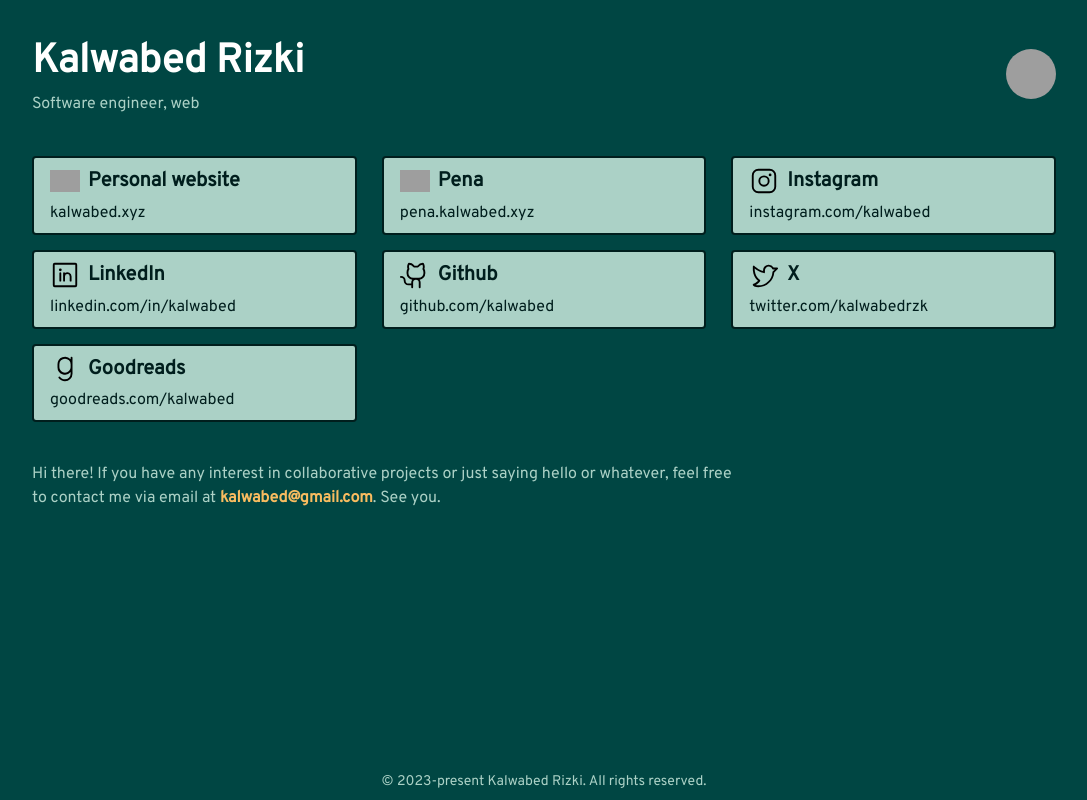
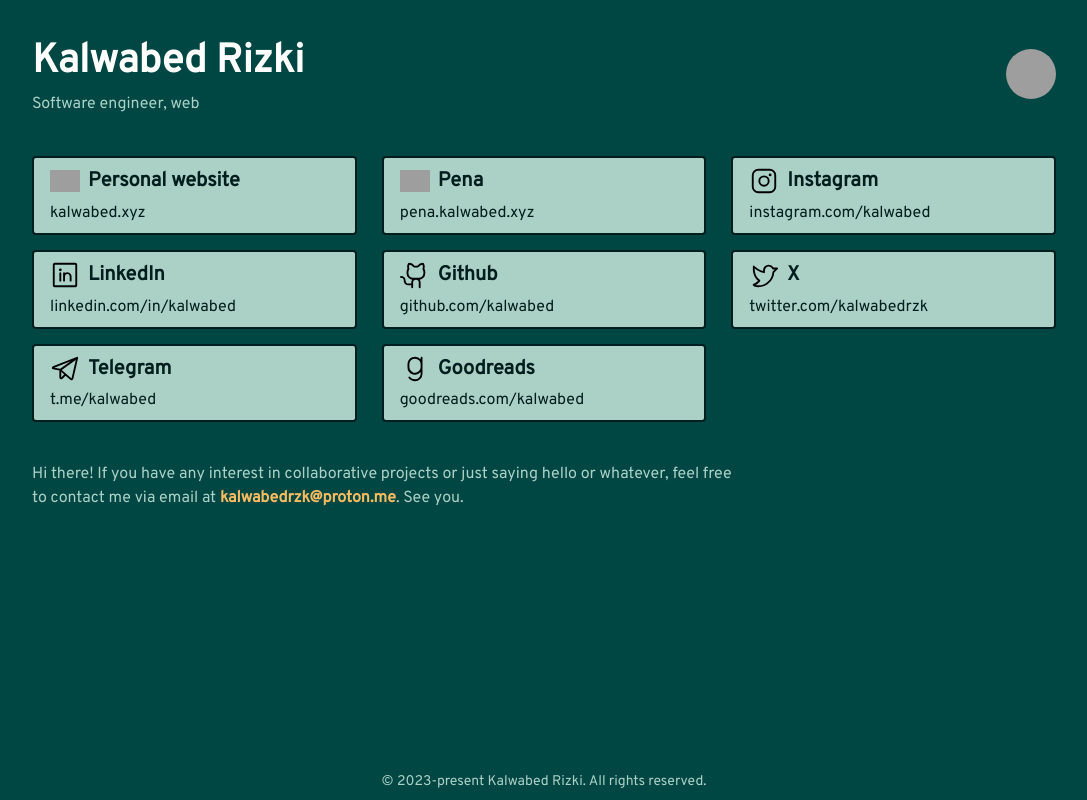
Before and after one commit to kalwabed/links.kalwabed.com, an Astro site: page / in a window 1280 px wide. Shown: the whole page, without its empty margins (96-1183 px from the left). Built offline with nearby package versions, Linux system fonts and the light colour scheme; Astro itself is replaced by a stand-in of ours; grey boxes are pictures that could not be loaded.

Commit message:
feat: add telegram

```diff
--- a/src/components/email-me.astro
+++ b/src/components/email-me.astro
@@ -2,8 +2,8 @@
 	<p>
 		Hi there! If you have any interest in collaborative projects or just saying
 		hello or whatever, feel free to contact me via email at <a
-			href="mailto:kalwabed@gmail.com"
-			title="Email me">kalwabed@gmail.com</a
+			href="mailto:kalwabedrzk@proton.me"
+			title="Email me">kalwabedrzk@proton.me</a
 		>. See you.
 	</p>
 </div>
--- a/src/components/links.astro
+++ b/src/components/links.astro
@@ -7,6 +7,7 @@ import twitter from "@assets/twitter.svg";
 import web from "@assets/web.svg";
 import pena from "@assets/pena.svg";
 import goodreads from "@assets/goodreads.svg";
+import telegram from "@assets/telegram.svg";
 
 const links = [
   {
@@ -38,6 +39,11 @@ const links = [
     label: "X",
     url: "https://twitter.com/kalwabedrzk",
     asset: twitter,
+  },
+  {
+    label: "Telegram",
+    url: "https://t.me/kalwabed",
+    asset: telegram
   },
   {
     label: "Goodreads",
```
Also changed, not shown: package.json (+7 -7 lines), pnpm-lock.yaml, src/assets/telegram.svg (added).
